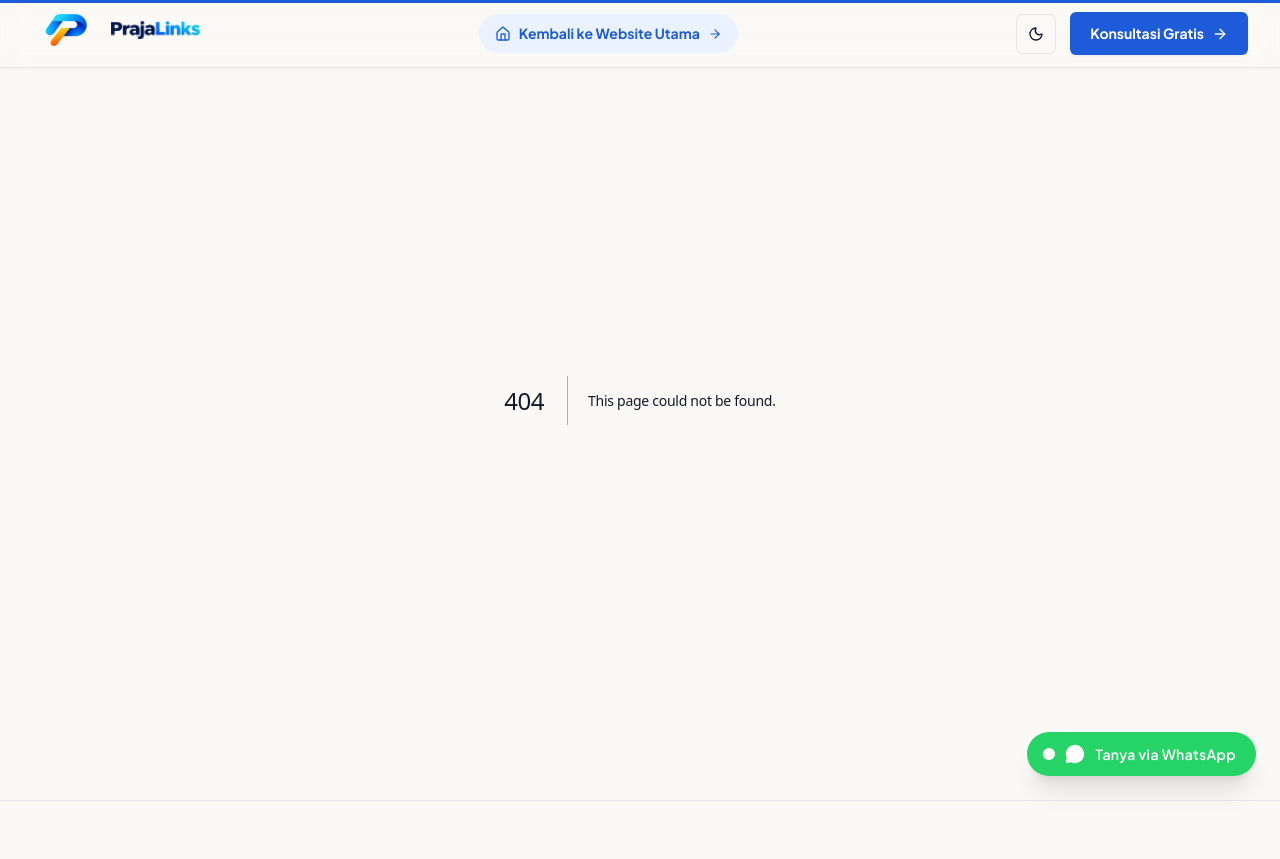
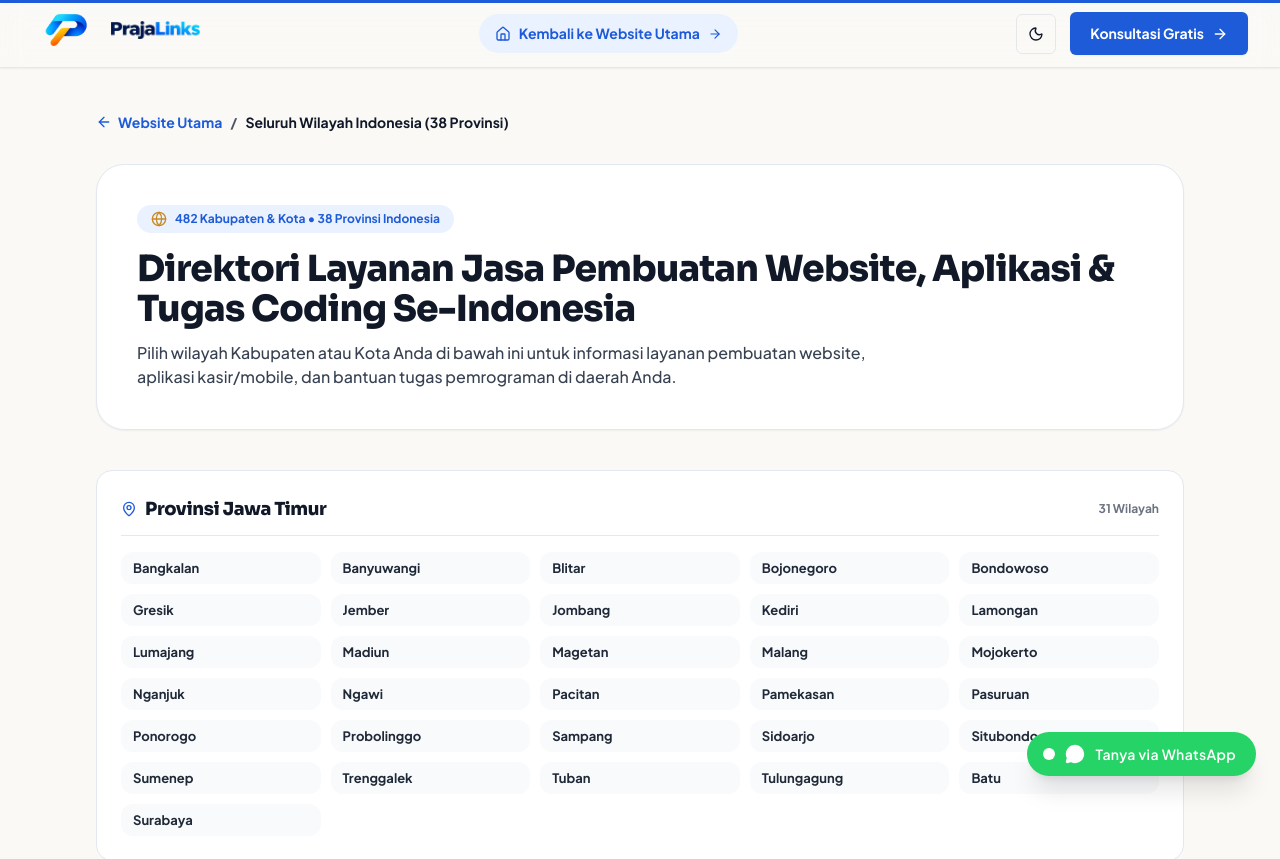
Before and after one commit to Hexheronjan/PrajaLinks, a Next.js app: page /wilayah in a window 1280 px wide. Before the commit this address had no page. Shown: the top 859 px of the page. Built offline with nearby package versions, Linux system fonts and the light colour scheme.

Commit message:
feat(seo): add /wilayah crawl hub for all 482 cities and Kabupaten & Kota exact-match titles

```diff
--- a/src/app/sitemap.ts
+++ b/src/app/sitemap.ts
@@ -37,6 +37,12 @@ export default function sitemap(): MetadataRoute.Sitemap {
       changeFrequency: "weekly",
       priority: 0.9,
     },
+    {
+      url: `${baseUrl}/wilayah`,
+      lastModified: now,
+      changeFrequency: "daily",
+      priority: 0.95,
+    },
   ];
 
   // 38 Wilayah Kabupaten & Kota di Jawa Timur
--- a/src/app/wilayah/[slug]/page.tsx
+++ b/src/app/wilayah/[slug]/page.tsx
@@ -43,8 +43,8 @@ export async function generateMetadata({
   }
 
   const province = city.province || "Jawa Timur";
-  const title = `Jasa Pembuatan Website, Aplikasi & Tugas Coding di ${city.name} | PrajaLinks`;
-  const description = `PrajaLinks melayani Jasa Pembuatan Website, Jasa Pembuatan Aplikasi Android/iOS/Web, dan Tugas Coding untuk wilayah Kota & Kabupaten ${city.name}, ${province} dan sekitarnya. Cepat, bergaransi & harga terjangkau.`;
+  const title = `Jasa Pembuatan Website di ${city.name} (Kabupaten & Kota), Aplikasi & Tugas Coding | PrajaLinks`;
+  const description = `PrajaLinks melayani Jasa Pembuatan Website, Jasa Pembuatan Aplikasi Android/iOS/Web, dan Tugas Coding untuk wilayah Kabupaten & Kota ${city.name}, ${province} dan sekitarnya. Cepat, bergaransi & harga terjangkau.`;
   const canonicalUrl = `https://www.prajalinks.my.id/wilayah/${city.slug}`;
 
   const cleanName = city.name.toLowerCase();
@@ -189,6 +189,12 @@ export default async function CityDetailPage({
           {
             "@type": "ListItem",
             position: 2,
+            name: "Semua Wilayah",
+            item: "https://www.prajalinks.my.id/wilayah",
+          },
+          {
+            "@type": "ListItem",
+            position: 3,
             name: `Layanan di ${city.name}`,
             item: `https://www.prajalinks.my.id/wilayah/${city.slug}`,
           },
@@ -285,6 +291,13 @@ export default async function CityDetailPage({
             <span>Website Utama</span>
           </Link>
           <span>/</span>
+          <Link
+            href="/wilayah"
+            className="text-[#1D5BD8] dark:text-[#60A5FA] hover:underline"
+          >
+            Semua Wilayah
+          </Link>
+          <span>/</span>
           <span className="text-[#111827] dark:text-white truncate max-w-xs sm:max-w-md">
             Layanan di {city.name}
           </span>
@@ -298,7 +311,7 @@ export default async function CityDetailPage({
           </div>
 
           <h1 className="font-heading text-2xl sm:text-4xl lg:text-[40px] font-extrabold text-[#111827] dark:text-white leading-[1.25] tracking-tight mb-5">
-            Jasa Pembuatan Website, Aplikasi & Tugas Coding di {city.name}
+            Jasa Pembuatan Website, Aplikasi & Tugas Coding di {city.name} (Kabupaten & Kota)
           </h1>
 
           <p className="text-base sm:text-lg text-[#374151] dark:text-slate-200 font-medium leading-relaxed max-w-3xl mb-8">
--- /dev/null
+++ b/src/app/wilayah/page.tsx
@@ -0,0 +1,96 @@
+import type { Metadata } from "next";
+import Link from "next/link";
+import { MapPin, ArrowLeft, Globe } from "lucide-react";
+import { jatimCities, type JatimCity } from "@/data/jatimCities";
+
+export const metadata: Metadata = {
+  title: "Jangkauan Layanan Jasa Pembuatan Website, Aplikasi & Tugas Coding 38 Provinsi Indonesia | PrajaLinks",
+  description:
+    "Daftar lengkap wilayah layanan PrajaLinks untuk Jasa Pembuatan Website, Jasa Pembuatan Aplikasi Android/iOS/Web, dan Jasa Tugas Coding di 482 Kabupaten & Kota seluruh 38 Provinsi Indonesia.",
+  alternates: {
+    canonical: "https://www.prajalinks.my.id/wilayah",
+  },
+};
+
+export default function WilayahIndexPage() {
+  // Group cities by province
+  const groupedByProvince = jatimCities.reduce<Record<string, JatimCity[]>>(
+    (acc, city) => {
+      const prov = city.province || "Jawa Timur";
+      if (!acc[prov]) acc[prov] = [];
+      acc[prov].push(city);
+      return acc;
+    },
+    {}
+  );
+
+  const provinces = Object.keys(groupedByProvince);
+
+  return (
+    <div className="pt-28 pb-20 bg-[#FAF9F6] dark:bg-[#0B1120] min-h-screen">
+      <div className="max-w-6xl mx-auto px-4 sm:px-6 lg:px-8">
+        <nav
+          aria-label="Breadcrumb"
+          className="flex items-center gap-2 text-xs sm:text-sm font-bold text-[#4B5563] dark:text-slate-300 mb-8"
+        >
+          <Link
+            href="/"
+            className="inline-flex items-center gap-1.5 text-[#1D5BD8] dark:text-[#60A5FA] hover:underline"
+          >
+            <ArrowLeft className="w-4 h-4" />
+            <span>Website Utama</span>
+          </Link>
+          <span>/</span>
+          <span className="text-[#111827] dark:text-white">
+            Seluruh Wilayah Indonesia (38 Provinsi)
+          </span>
+        </nav>
+
+        <div className="rounded-[28px] bg-white dark:bg-[#111C33] border border-[#E2E8F0] dark:border-white/10 p-6 sm:p-10 mb-10 shadow-sm">
+          <div className="inline-flex items-center gap-2 px-3.5 py-1.5 rounded-full bg-[#EBF2FF] dark:bg-[#1D5BD8]/20 text-[#1D5BD8] dark:text-[#60A5FA] text-xs font-bold mb-4">
+            <Globe className="w-4 h-4 text-[#C88A23]" />
+            <span>482 Kabupaten & Kota • 38 Provinsi Indonesia</span>
+          </div>
+          <h1 className="font-heading text-2xl sm:text-4xl font-extrabold text-[#111827] dark:text-white mb-3">
+            Direktori Layanan Jasa Pembuatan Website, Aplikasi & Tugas Coding Se-Indonesia
+          </h1>
+          <p className="text-sm sm:text-base text-[#374151] dark:text-slate-200 font-medium max-w-3xl">
+            Pilih wilayah Kabupaten atau Kota Anda di bawah ini untuk informasi layanan pembuatan website, aplikasi kasir/mobile, dan bantuan tugas pemrograman di daerah Anda.
+          </p>
+        </div>
+
+        <div className="space-y-8">
+          {provinces.map((prov) => (
+            <section
+              key={prov}
+              className="rounded-2xl bg-white dark:bg-[#111C33] border border-[#E2E8F0] dark:border-white/10 p-6"
+            >
+              <div className="flex items-center gap-2 mb-4 pb-3 border-b border-[#E2E8F0] dark:border-white/10">
+                <MapPin className="w-4 h-4 text-[#1D5BD8] dark:text-[#60A5FA]" />
+                <h2 className="font-heading text-lg font-extrabold text-[#111827] dark:text-white">
+                  Provinsi {prov}
+                </h2>
+                <span className="text-xs font-bold text-[#6B7280] dark:text-slate-400 ml-auto">
+                  {groupedByProvince[prov].length} Wilayah
+                </span>
+              </div>
+
+              <div className="grid grid-cols-2 sm:grid-cols-3 md:grid-cols-4 lg:grid-cols-5 gap-2.5">
+                {groupedByProvince[prov].map((city) => (
+                  <Link
+                    key={city.slug}
+                    href={`/wilayah/${city.slug}`}
+                    className="px-3 py-2 rounded-xl bg-[#F8FAFC] dark:bg-white/5 hover:bg-[#1D5BD8] hover:text-white dark:hover:bg-[#1D5BD8] text-xs sm:text-[13px] font-bold text-[#1F2937] dark:text-slate-200 transition-colors truncate"
+                    title={`Jasa Pembuatan Website, Aplikasi & Tugas Coding di Kabupaten & Kota ${city.name}`}
+                  >
+                    {city.name}
+                  </Link>
+                ))}
+              </div>
+            </section>
+          ))}
+        </div>
+      </div>
+    </div>
+  );
+}
```
